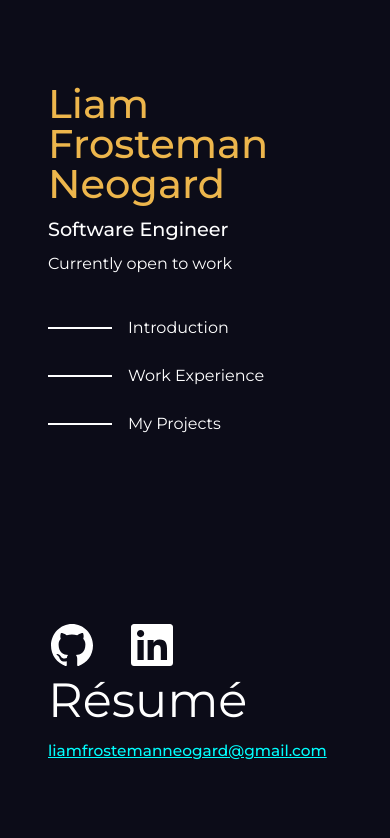
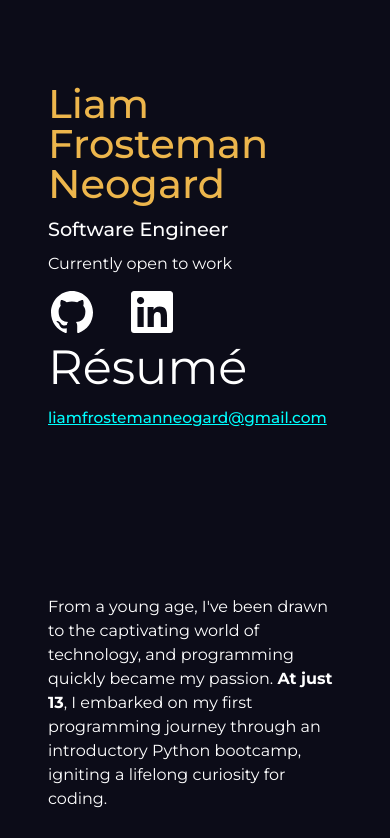
Before and after one commit to FrostemanNeogard/portfolio, a React (Vite) app: page / in a window 390 px wide. Shown: the top 838 px of the page. Built offline with nearby package versions, Linux system fonts and the light colour scheme; a web font is replaced by a local one.

Commit message:
Improve mobile responsiveness by removing scroll navigation

```diff
--- a/src/components/homePage/styled.ts
+++ b/src/components/homePage/styled.ts
@@ -15,6 +15,7 @@ export const FullHeightContainer = styled.div`
   top: 0;
   @media ${(props) => props.theme.breakpoints.mobile} {
     position: initial;
+    height: auto;
   }
 `;
 
@@ -24,6 +25,10 @@ export const LeftContent = styled.div`
   padding: 10vh 0;
   height: 80vh;
   row-gap: 1rem;
+  @media ${(props) => props.theme.breakpoints.mobile} {
+    position: initial;
+    height: auto;
+  }
   h1 {
     font-size: 2.5rem;
     font-weight: 500;
@@ -37,6 +42,9 @@ export const LeftContent = styled.div`
     font-weight: 400;
   }
   ul {
+    @media ${(props) => props.theme.breakpoints.mobile} {
+      display: none;
+    }
     padding: 1rem 0;
     a,
     a:visited {
```
